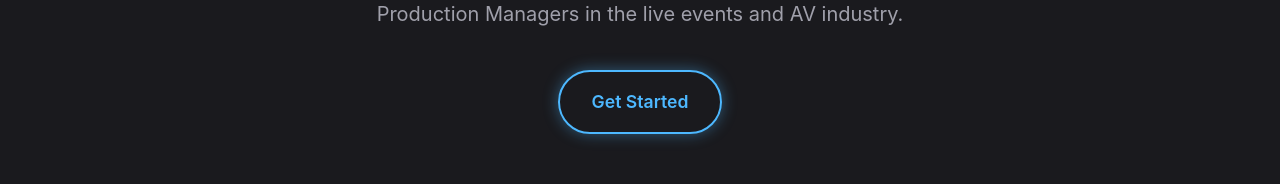
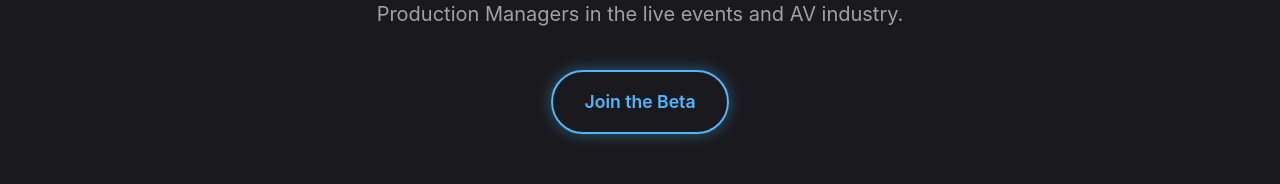
Before and after one commit to Wood-and-Waves/crewtracker, a Next.js app: page / in a window 1280 px wide. Shown: the part 514-698 px from the top of the page. Built offline with nearby package versions, Linux system fonts and the light colour scheme; no server answers.

Commit message:
Point landing page CTA at the new Join the Beta form

```diff
--- a/app/page.tsx
+++ b/app/page.tsx
@@ -32,7 +32,7 @@ export default async function LandingPage() {
           <p className={styles.subtitle}>
             Purpose-built time-tracking and payroll-reporting for Production Managers in the live events and AV industry.
           </p>
-          <Link href="/login" className={styles.ctaButton}>Get Started</Link>
+          <Link href="/join-beta" className={styles.ctaButton}>Join the Beta</Link>
         </section>
 
         <section className={styles.features}>
```
